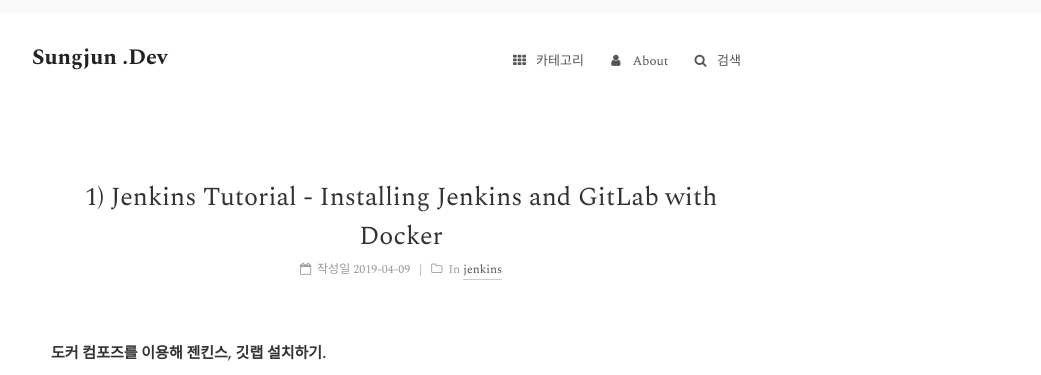
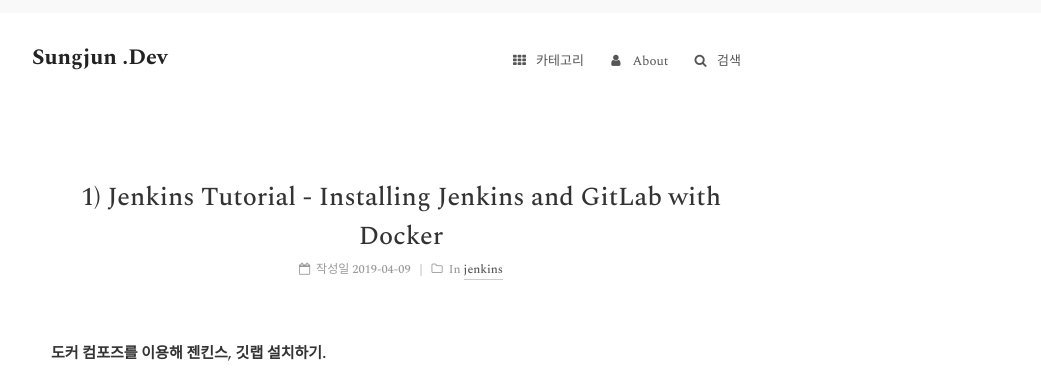
Before and after one commit to gwonsungjun/gwonsungjun.github.io, a Jekyll site: the page built from _posts/2019-04-09-jenkins_tutorial_1.md, in a window 1280 px wide. Shown: the part 200-575 px from the top of the page, without its empty margins (239-1280 px from the left). Built offline with Jekyll 4.4.1, drawn with Linux system fonts in a browser that asks for light colours; comment, search, counter and statistics services are not loaded.

Commit message:
refactor: update font

```diff
--- a/_sass/_common/scaffolding/normalize.scss
+++ b/_sass/_common/scaffolding/normalize.scss
@@ -1,3 +1,4 @@
+@import url('https://fonts.googleapis.com/css?family=Noto+Sans+KR:400,500,700%7CNoto+Serif+KR:300,400,600,700,900%7CSpectral:200,400,500,600,700%7CRoboto:400,500,700%7CMaterial+Icons&subset=korean,korean');
 /*! normalize.css v3.0.2 | MIT License | git.io/normalize */
 
 /**
--- a/_sass/_variables/base.scss
+++ b/_sass/_variables/base.scss
@@ -67,7 +67,7 @@
 }
 
 // Font families.
-$font-family-chinese      : "Noto Serif KR", "serif";
+$font-family-chinese      : "Noto Serif KR";
 
 $font-family-base         : $font-family-chinese, serif;
 $font-family-base         : if(get_font_family('global'), (get_font_family('global'), $font-family-chinese, serif), $font-family-base);
```
